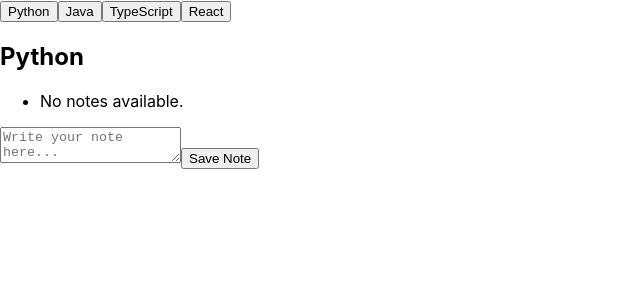
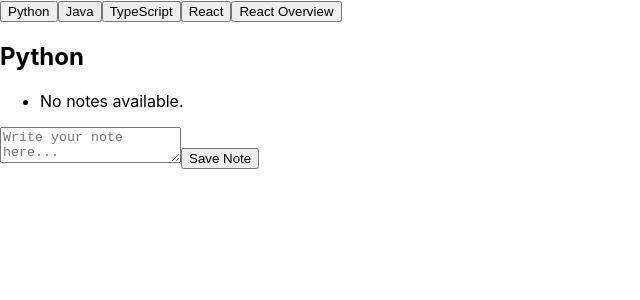
Before and after one commit to keekz1/selfRevision-, a React (Create React App) app: page / in a window 1280 px wide. Shown: the top 300 px of the page, without its empty margins (0-640 px from the left). Built offline with nearby package versions, Linux system fonts and the light colour scheme.

Commit message:
Add deploy script and update homepage

```diff
--- a/src/App.js
+++ b/src/App.js
@@ -1,5 +1,5 @@
 import React, { useState, useEffect } from 'react';
-import { BrowserRouter as Router, Routes, Route, useNavigate } from 'react-router-dom';
+import { BrowserRouter as Router, Routes, Route } from 'react-router-dom';
 import Section from './component/Section';
 import NoteEditor from './component/NoteEditor';
 import Navigation from './component/Navigation';
@@ -10,6 +10,7 @@ function App() {
     Python: [],
     Java: [],
     TypeScript: [],
+    React: [],
   });
   const [currentSection, setCurrentSection] = useState('Python');
 
--- a/src/component/Navigation.js
+++ b/src/component/Navigation.js
@@ -8,12 +8,13 @@ function Navigation({ sections, onSectionChange }) {
   return (
     <nav>
       {sections.map((section) => (
+        // Render section buttons
         <button key={section} onClick={() => onSectionChange(section)}>
           {section}
         </button>
       ))}
       <button onClick={() => navigate('/react-overview')}>
-        React
+        React Overview
       </button>
     </nav>
   );
```
